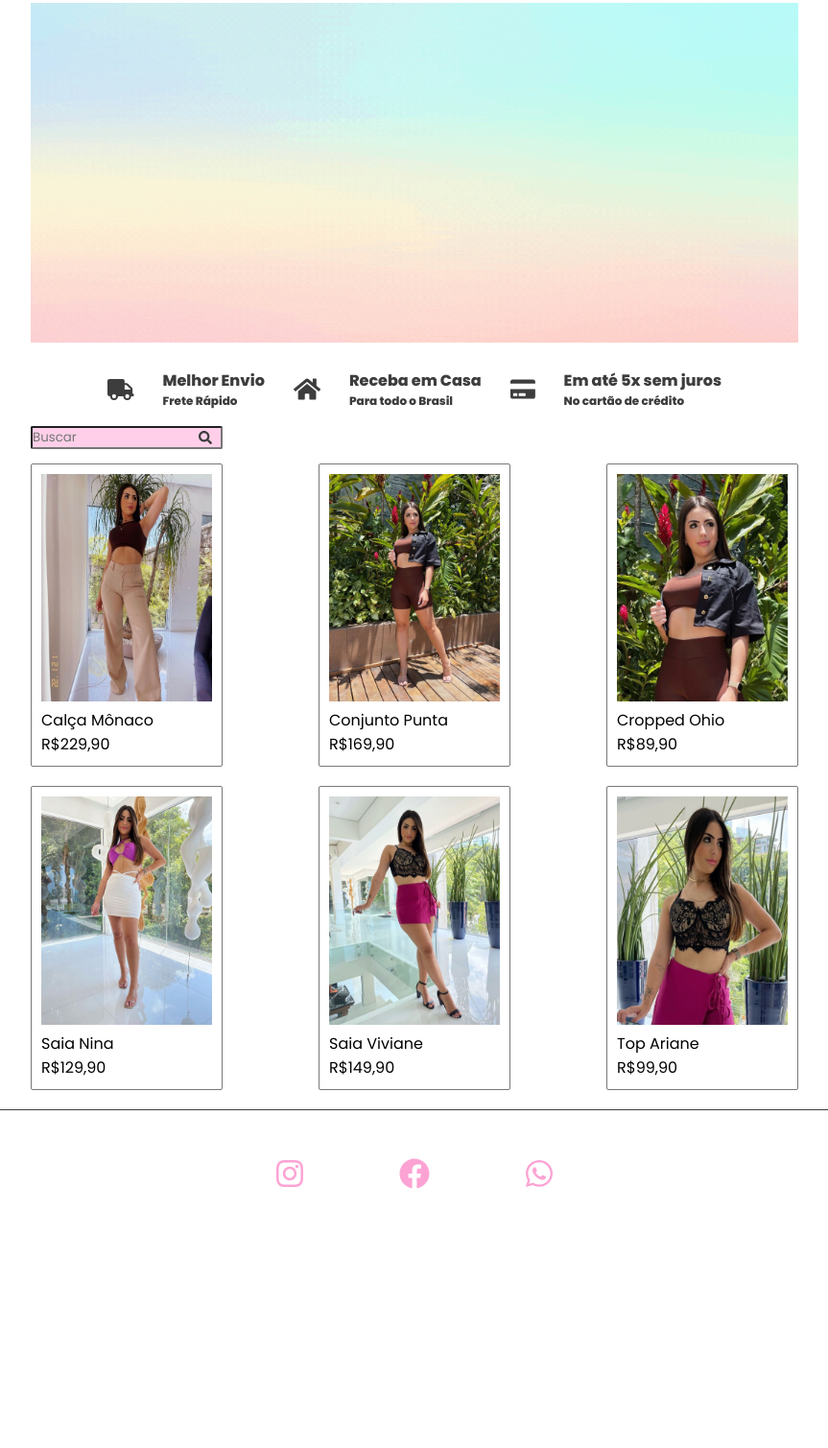
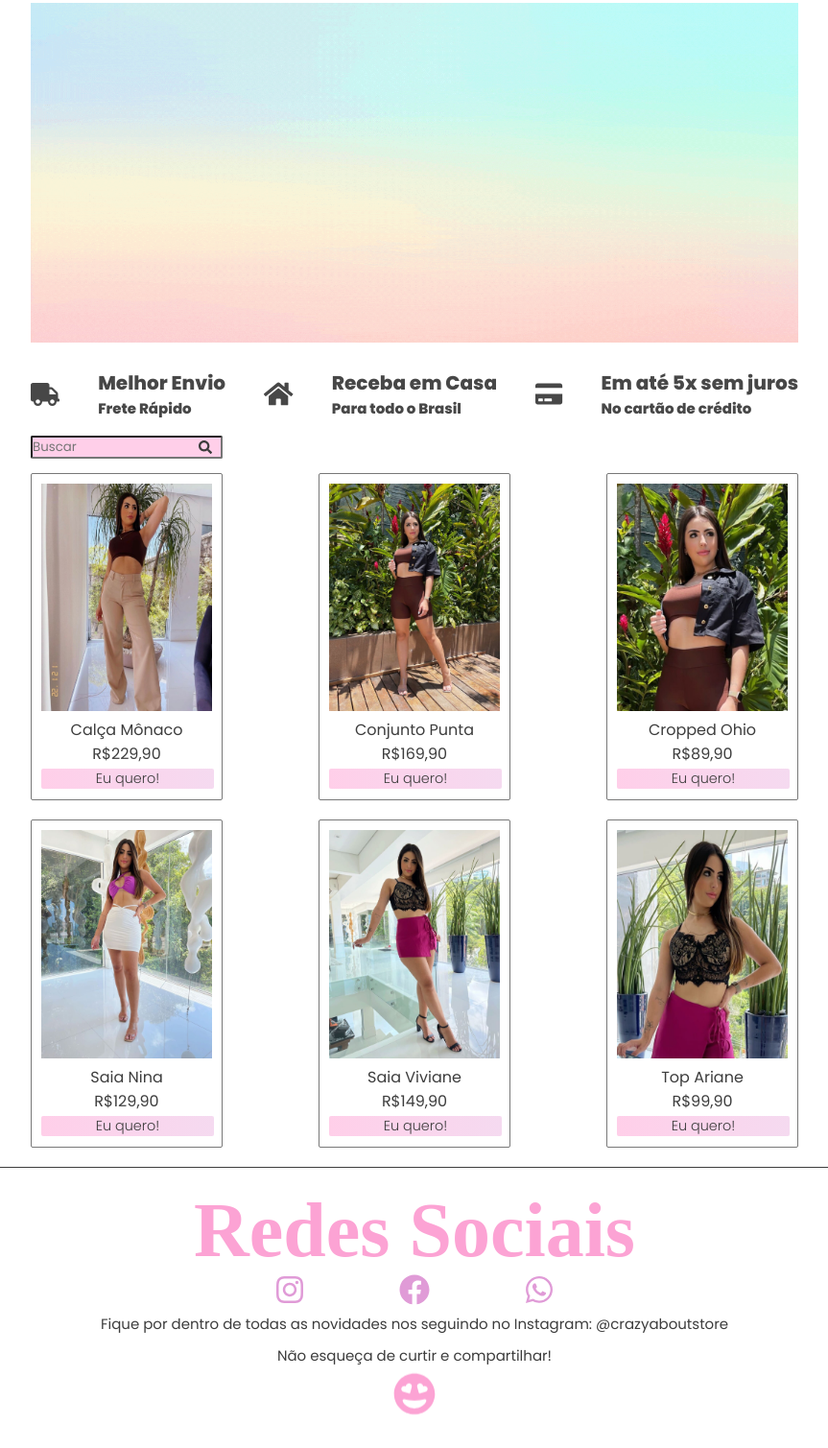
Before and after one commit to NatashaLimeres/LandingPageLoja, a plain HTML site: page index.html in a window 1280 px wide. Shown: the part 261-1770 px from the top of the page at 96% size, without its empty margins (208-1071 px from the left). Before the commit the page ends 1553 px from the top, so only its background shows below. Drawn offline with Linux system fonts and the light colour scheme; a web font is replaced by a local one.

Commit message:
Adicionando botão de compra e ícones/ estilizando a página

```diff
--- a/index.html
+++ b/index.html
@@ -9,9 +9,11 @@
   <link rel="stylesheet" href="style.css" />
   <link rel="preconnect" href="https://fonts.googleapis.com" />
   <link rel="preconnect" href="https://fonts.gstatic.com" crossorigin />
+  <link rel="preconnect" href="https://fonts.googleapis.com">
+  <link rel="preconnect" href="https://fonts.gstatic.com" crossorigin>
   <link
-    href="https://fonts.googleapis.com/css2?family=Oswald:wght@200;300;400;500;600;700&family=Poppins:ital,wght@0,100;0,200;0,300;0,400;0,500;0,600;0,800;0,900;1,100;1,200;1,300;1,400;1,500;1,600;1,800;1,900&display=swap"
-    rel="stylesheet" />
+    href="https://fonts.googleapis.com/css2?family=Licorice&family=Poppins:ital,wght@0,100;0,200;0,300;0,400;0,500;0,600;0,800;0,900;1,100;1,200;1,300;1,400;1,500;1,600;1,800;1,900&display=swap"
+    rel="stylesheet">
   <link rel="icon" href="assets/icon.jpeg" />
   <script defer src="https://use.fontawesome.com/releases/v5.15.4/js/all.js"
     integrity="sha384-rOA1PnstxnOBLzCLMcre8ybwbTmemjzdNlILg8O7z1lUkLXozs4DHonlDtnE7fpc" crossorigin="anonymous">
@@ -63,16 +65,19 @@
         <img src="assets/calça-monaco.jpeg" title="Foto da calça mônaco" alt="Calça Mônaco" />
         <p>Calça Mônaco</p>
         <p>R$229,90</p>
+        <input type="submit" value="Eu quero!">
       </div>
       <div id="conjunto-punta">
         <img src="assets/conjunto-punta.jpeg" title="Foto do conjunto punta" alt="Conjunto Punta" />
         <p>Conjunto Punta</p>
         <p>R$169,90</p>
+        <input type="submit" value="Eu quero!">
       </div>
       <div id="cropped-ohio">
         <img src="assets/cropped-ohio.jpeg" title="Foto do cropped ohio" alt="Cropped Ohio" />
         <p>Cropped Ohio</p>
         <p>R$89,90</p>
+        <input type="submit" value="Eu quero!">
       </div>
     </div>
     <div class="products2">
@@ -80,21 +85,25 @@
         <img src="assets/saia-nina.jpeg" title="Foto da saia nina" alt="Saia Nina" />
         <p>Saia Nina</p>
         <p>R$129,90</p>
+        <input type="submit" value="Eu quero!">
       </div>
       <div id="viviane">
         <img src="assets/saia-viviane.jpeg" title="Foto da saia viviane" alt="Saia Viviane" />
         <p>Saia Viviane</p>
         <p>R$149,90</p>
+        <input type="submit" value="Eu quero!">
       </div>
       <div id="ariane">
         <img src="assets/top-ariane.jpeg" title="Foto do top ariane" alt="Top Ariane" />
         <p>Top Ariane</p>
         <p>R$99,90</p>
+        <input type="submit" value="Eu quero!">
       </div>
     </div>
   </main>
 
   <footer>
+    <h1 id="social-fields-title">Redes Sociais</h1>
     <div class="social-fields">
       <div class="instagram">
         <a href="https://www.instagram.com/crazyaboutstore/">
@@ -112,6 +121,11 @@
         </a>
       </div>
     </div>
+    <div>
+      <p>Fique por dentro de todas as novidades nos seguindo no Instagram: @crazyaboutstore</p>
+      <p>Não esqueça de curtir e compartilhar!</p>
+      <i id="smilling-heart" class="fas fa-grin-hearts fa-2x"></i>
+    </div>
   </footer>
 </body>
 
--- a/style.css
+++ b/style.css
@@ -27,6 +27,7 @@
   color: #3d3d3d;
   border-bottom: 0.8px solid #3d3d3d;
   border-top: 0.8px solid #3d3d3d;
+  cursor: pointer;
 }
 
 main {
@@ -45,25 +46,24 @@ img {
 }
 
 .container {
-  font-size: 8px;
+  font-size: 10px;
   display: flex;
-  justify-content: center;
+  justify-content: space-between;
   align-items: center;
-  gap: 30px;
-  color: #3d3d3d;
+  color: #474747;
   padding-bottom: 15px;
 }
 
 #delivery-icon {
-  font-size: 22px;
+  font-size: 24px;
 }
 
 #home-icon {
-  font-size: 25px;
+  font-size: 27px;
 }
 
 #credit-icon {
-  font-size: 23px;
+  font-size: 25px;
 }
 
 #search {
@@ -120,7 +120,6 @@ img {
   padding-bottom: 20px;
 }
 
-
 #nina {
   width: 200px;
   border: 1px solid #787878;
@@ -142,6 +141,42 @@ img {
   padding: 10px;
 }
 
+main p {
+  display: flex;
+  justify-content: center;
+  color: #3d3d3d;
+}
+
+input[type="submit"] {
+  width: 180px;
+  background: linear-gradient(to left, #f5daf0, #ffcfe9);
+  cursor: pointer;
+  color: #3d3d3d;
+  font-size: 0.9rem;
+  font-weight: 300;
+  border-radius: 2px;
+  transition: all 0.3s ease;
+  border: none;
+}
+
+input[type="submit"]:hover {
+  letter-spacing: 0.5px;
+  background: linear-gradient(to right, #f5daf0, #ffcfe9);
+}
+
+footer {
+  padding: 20px;
+  border-top: 0.8px solid #3d3d3d;
+}
+
+#social-fields-title {
+  color: #fca3d4;
+  display: flex;
+  justify-content: center;
+  font-family: Licorice;
+  font-size: 80px;
+}
+
 .social-fields {
   cursor: pointer;
   width: 100%;
@@ -151,18 +186,47 @@ img {
 }
 
 #instagram {
-  color: #fca3d4;
+  color: #e09bd7;
 }
 
 #facebook {
-  color: #fca3d4;
+  color: #e09bd7;
 }
 
 #whats-app {
-  color: #fca3d4;
+  color: #e09bd7;
 }
 
-footer {
-  padding: 50px;
-  border-top: 0.8px solid #3d3d3d;
+footer p {
+  display: flex;
+  justify-content: center;
+  padding: 5px;
+  color: #3d3d3d;
+  font-size: 15px;
+  font-family: Poppins;
 }
+
+#smilling-heart {
+  width: 100%;
+  font-size: 60px;
+  display: flex;
+  justify-content: center;
+  align-items: center;
+  color: #fca3d4;
+  padding: 8px;
+  animation: float 3s ease-in-out infinite;
+}
+
+@keyframes float {
+  0% {
+    transform: translateY(0);
+  }
+
+  50% {
+    transform: translateY(-8px);
+  }
+
+  100% {
+    transform: translateY(0);
+  }
+}
```
Also changed, not shown: assets/butterfly.jpeg (deleted), assets/lemon.jpeg (deleted), assets/serpent.jpeg (deleted).
